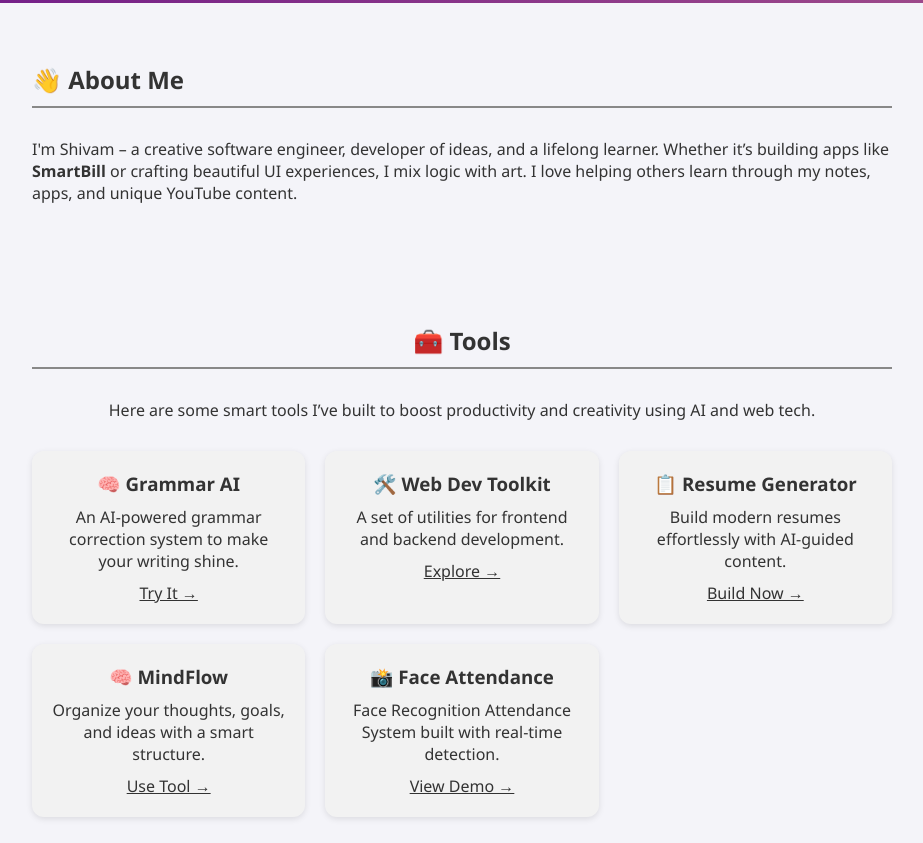
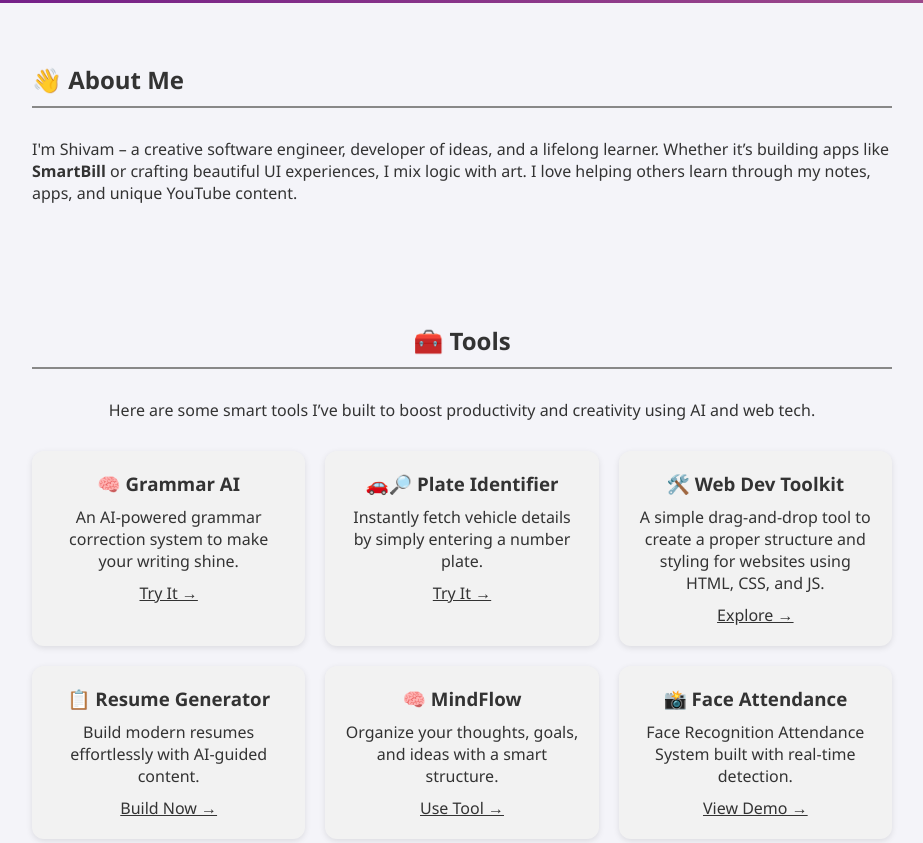
Before and after one commit to therockshivam/therockshivam.github.io, a plain HTML site: page index.html in a window 1280 px wide. Shown: the part 404-1247 px from the top of the page, without its empty margins (178-1101 px from the left). Drawn offline with nearby package versions, Linux system fonts and the light colour scheme.

Commit message:
link added in portfolio

```diff
--- a/index.html
+++ b/index.html
@@ -50,8 +50,14 @@
       </div>
 
       <div class="tool-card" data-aos="fade-up" data-aos-delay="100">
+        <h3>🚗🔎 Plate Identifier</h3>
+        <p>Instantly fetch vehicle details by simply entering a number plate.</p>
+        <a href="/tools/plate-identifier">Try It →</a>
+      </div>
+
+      <div class="tool-card" data-aos="fade-up" data-aos-delay="100">
         <h3>🛠️ Web Dev Toolkit</h3>
-        <p>A set of utilities for frontend and backend development.</p>
+        <p>A simple drag-and-drop tool to create a proper structure and styling for websites using HTML, CSS, and JS.</p>
         <a href="#">Explore →</a>
       </div>
 
```
Also changed, not shown: tools/plate-identifier/index.html (renamed from tools/plate-identifier/car.html).
